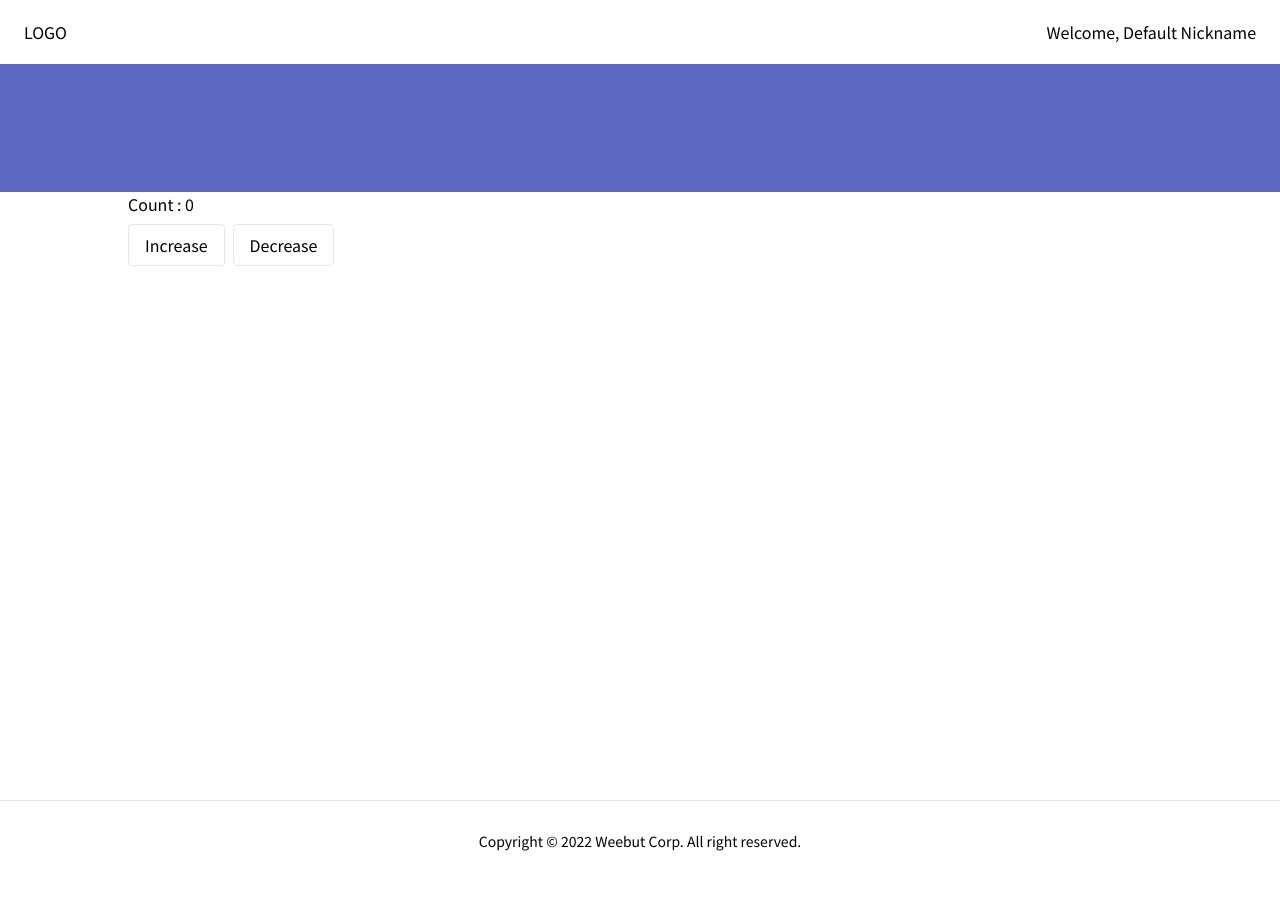
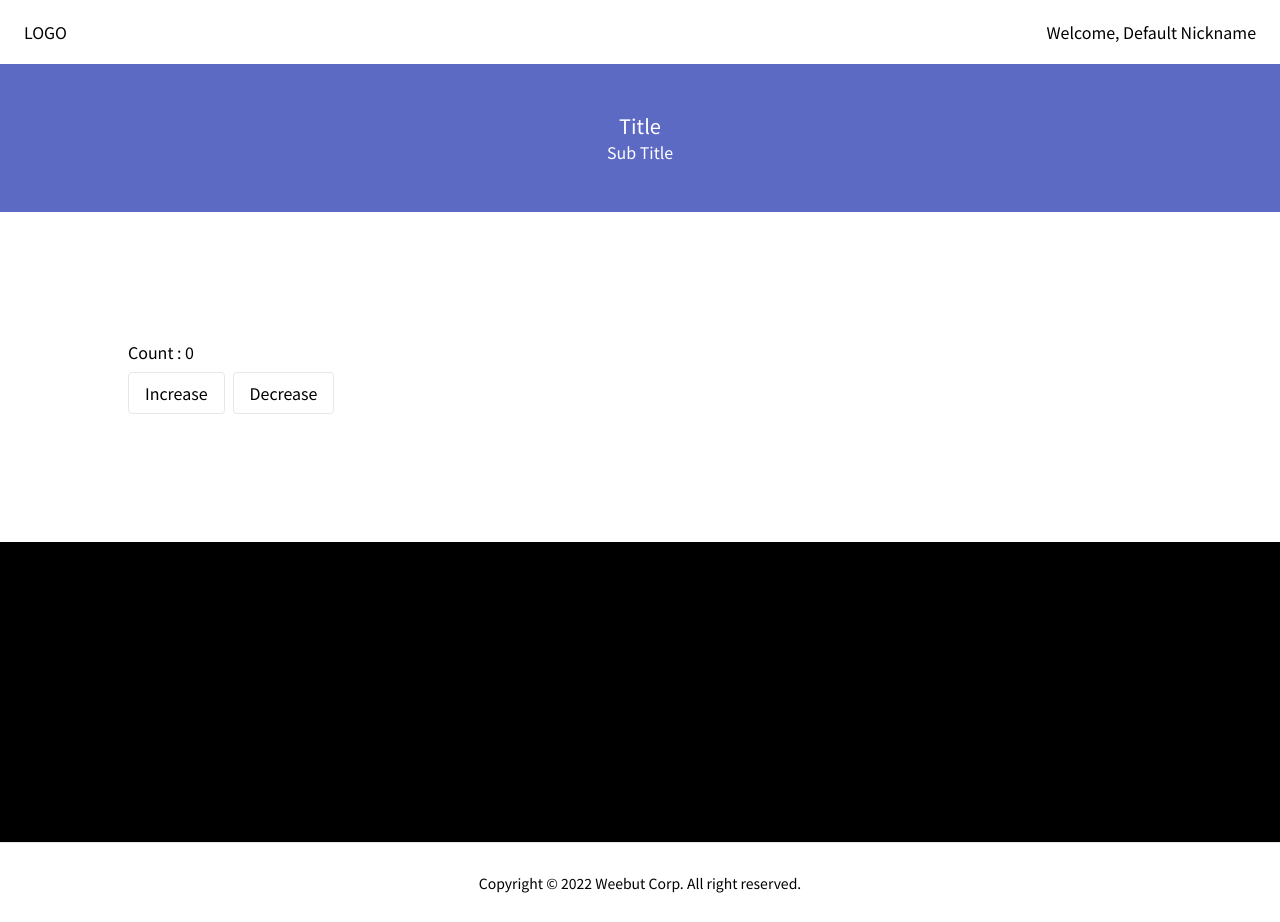
Before and after one commit to Weebut/nextjs-boilerplate, a Next.js app: page / in a window 1280 px wide. Before the commit the page ends 880 px from the top, so only its background shows below. Built offline with nearby package versions, Linux system fonts and the light colour scheme.

Commit message:
Update home container

```diff
--- a/src/containers/home/index.tsx
+++ b/src/containers/home/index.tsx
@@ -22,10 +22,16 @@ export function HomeContainer() {
   return (
     <div className="flex flex-col">
       <FullWidthStrip bgColor={FullWidthStripBackgroundColorEnums.PRIMARY}>
-        <div className="h-32"></div>
+        <div className="flex flex-col items-center justify-center py-12">
+          <p className="text text-center">
+            <span className="text-xl text-white">Title</span>
+            <br />
+            <span className="text-white">Sub Title</span>
+          </p>
+        </div>
       </FullWidthStrip>
       <Strip>
-        <div className="flex flex-col space-y-2">
+        <div className="flex flex-col space-y-2 py-32">
           <div>Count : {value}</div>
           <div className="flex space-x-2">
             <button
@@ -43,6 +49,9 @@ export function HomeContainer() {
           </div>
         </div>
       </Strip>
+      <FullWidthStrip bgColor={FullWidthStripBackgroundColorEnums.BLACK}>
+        <div className="h-[300px]"></div>
+      </FullWidthStrip>
     </div>
   );
 }
```
